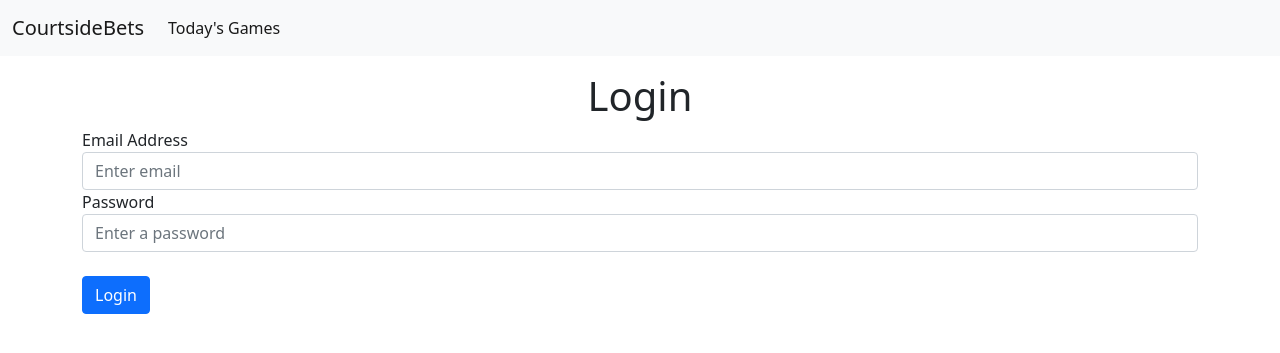
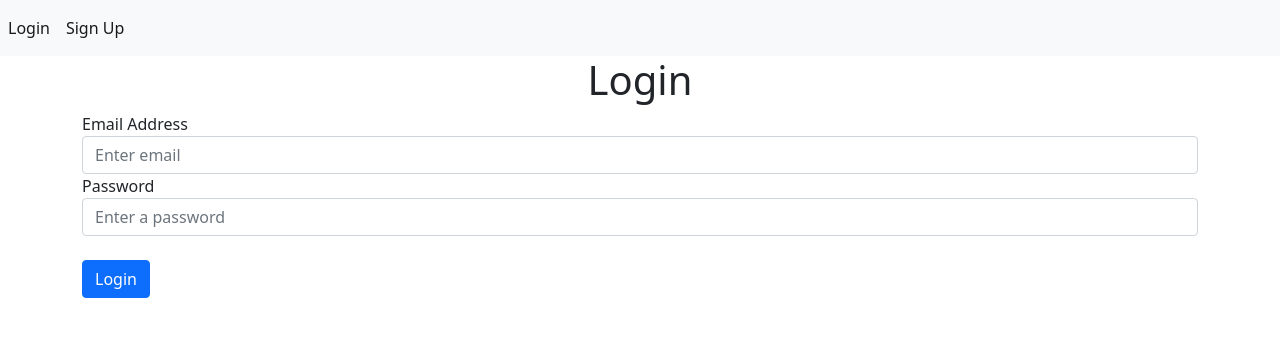
Before and after one commit to aniqp/NBA-Betting-App, a Flask app: page /login in a window 1280 px wide. Shown: the top 353 px of the page. Run offline with Flask 2, Linux system fonts and the light colour scheme; parts of the project's set-up code (start-up, migrations or seed data) failed here and were passed over.

Commit message:
added user login portal

```diff
--- a/app/templates/login.html
+++ b/app/templates/login.html
@@ -21,7 +21,7 @@
                 <div class ="form-group">
                     <label for = "password1">Password</label>
                     <input
-                        type="text"
+                        type="password"
                         class = "form-control"
                         id = "password"
                         name="password"
--- a/app/templates/main/base.html
+++ b/app/templates/main/base.html
@@ -18,27 +18,21 @@
 
 <body>
 
-    <nav class="navbar navbar-expand-lg navbar-light bg-light mb-3">
-        <div class="container-fluid">
-            <a class="navbar-brand" href="/">CourtsideBets</a>
-            <button class="navbar-toggler" type="button" data-bs-toggle="collapse" data-bs-target="#navbarNav"
-                aria-controls="navbarNav" aria-expanded="false" aria-label="Toggle navigation">
+    <nav class="navbar navbar-expand-lg navbar-light bg-light">
+
+        <!-- <button class="navbar-toggle" type="button" data-toggle="collapse">
             <span class="navbar-toggler-icon"></span>
-            </button>
-
-            <div class="collapse navbar-collapse" id="navbarNav">
-                <ul class="navbar-nav">
-                    <li class="nav-item">
-                        <a class="nav-link active" aria-current="page" href="/">Today's Games</a>
-                    </li>
-                </ul>
-                <!-- <ul class="navbar-nav">
-                    <li class="nav-item">
-                        <a class="nav-link active" aria-current="page" href="/upload-image">Upload Image</a>
-                    </li>
-                </ul> -->
+        </button> -->
+        <div class="collapse navbar-collapse" id="navbar">
+            <div class="navbar-nav">
+                {% if user.is_authenticated %}
+                <a class="nav-link active" id = "today_games" href="/">Today's Games</a>
+                <a class="nav-link active" id="logout" href="/logout">Logout</a>
+                {% else %}
+                <a class="nav-link active" id ="login" href="/login">Login</a>
+                <a class="nav-link active" io="sign_up" href="/sign-up">Sign Up</a>
+                {% endif %}
             </div>
-
         </div>
     </nav>
 
@@ -46,11 +40,11 @@
     {% if messages %}
     {% for category, message in messages %}
     {% if category == 'error' %}
-        <div class = "alert alert-danger alter-dismissable fade show" role = "alert">
+    <div class="alert alert-danger alter-dismissable fade show" role="alert">
         {{ message }}
     </div>
     {% else %}
-        <div class = "alert alert-success alter-dismissable fade show" role = "alert">
+    <div class="alert alert-success alter-dismissable fade show" role="alert">
         {{ message }}
     </div>
     {% endif %}
--- a/app/views.py
+++ b/app/views.py
@@ -1,10 +1,15 @@
 from app import app
-from flask import render_template, request, flash
+from . import db
+from flask import render_template, request, flash, redirect, url_for
+from flask_login import login_user, logout_user, login_required, current_user
+from .models import User
+from werkzeug.security import generate_password_hash, check_password_hash
 from app.functions.todays_games import *
 from app.functions.get_team_credentials import *
 from app.functions.get_best_player import *
 
 @app.route("/")
+@login_required
 def index():
     game = todays_games()
     games = {}
@@ -14,7 +19,7 @@ def index():
             'home_team': get_team_name(value['home_team'])
         } })
 
-    return render_template("index.html", games = games)
+    return render_template("index.html", games = games, user = current_user)
 
 
 @app.route("/games/<string:game_id>/")
@@ -50,31 +55,59 @@ def games(game_id):
 def sign_up():
     if request.method == 'POST':
         email = request.form.get('email')
-        firstName = request.form.get('firstName')
-        lastName = request.form.get('lastName')
+        first_name = request.form.get('firstName')
+        last_name = request.form.get('lastName')
         password1 = request.form.get('password1')
         password2 = request.form.get('password2')
 
-        if len(email) < 4:
+        user = User.query.filter_by(email=email).first()
+
+        if user:
+            flash('Email already exists.', category = 'error')
+        elif len(email) < 4:
             flash('Email length must be greater than 3 characters.', category = 'error')
-        elif len(firstName) < 2:
+        elif len(first_name) < 2:
             flash('First name length must be greater than 1 character.', category = 'error')
-        elif len(lastName) < 2:
+        elif len(last_name) < 2:
             flash('Last name length must be greater than 1 character.', category = 'error')
         elif password1 != password2:
             flash('Passwords don\'t match.', category = 'error')
         elif len(password1) < 7:
             flash('Password must be at least 7 characters.', category = 'error')
         else:
+            new_user = User(email=email, first_name= first_name, last_name=last_name, password=generate_password_hash(password1, method='sha256'))
+            db.create_all()
+            db.session.add(new_user)
+            db.session.commit()
+            login_user(new_user, remember = True)
             flash('Account created!', category='success')
+            return redirect(url_for('index'))
 
-
-    return render_template("sign_up.html")
+    return render_template("sign_up.html", user=current_user)
 
 @app.route('/login', methods = ['GET', 'POST'])
 def login():
-    return render_template("login.html")
+    if request.method == 'POST':
+        email = request.form.get('email')
+        password = request.form.get('password')
+
+        # first returns the first result
+        user = User.query.filter_by(email=email).first()
+        # if a user is found, check if password they typed in exists in the database
+        if user:
+            if check_password_hash(user.password, password):
+                flash('Logged in successfully!', category = 'success')
+                login_user(user, remember = True)
+                return redirect(url_for('index'))
+            else:
+                flash('Incorrect password, try again.', category = 'error')
+        else:
+            flash('Email does not exist.', category = 'error')
+
+    return render_template("login.html", user = current_user)
 
 @app.route('/logout')
+@login_required
 def logout():
-    return "<p>Logout</p>"
+    logout_user()
+    return redirect(url_for('login'))
--- a/run.py
+++ b/run.py
@@ -1,4 +1,6 @@
 from app import app
+from app import db
 
 if __name__ == "__main__":
+    db.create_all()
     app.run(host="0.0.0.0", port=8080, threaded = True)
```
Also changed, not shown: app/__init__.py (+31 -0 lines), app/models.py (added, +28 -0 lines), app/database.db (added). Lines whose indentation alone changed are shown as unchanged.
